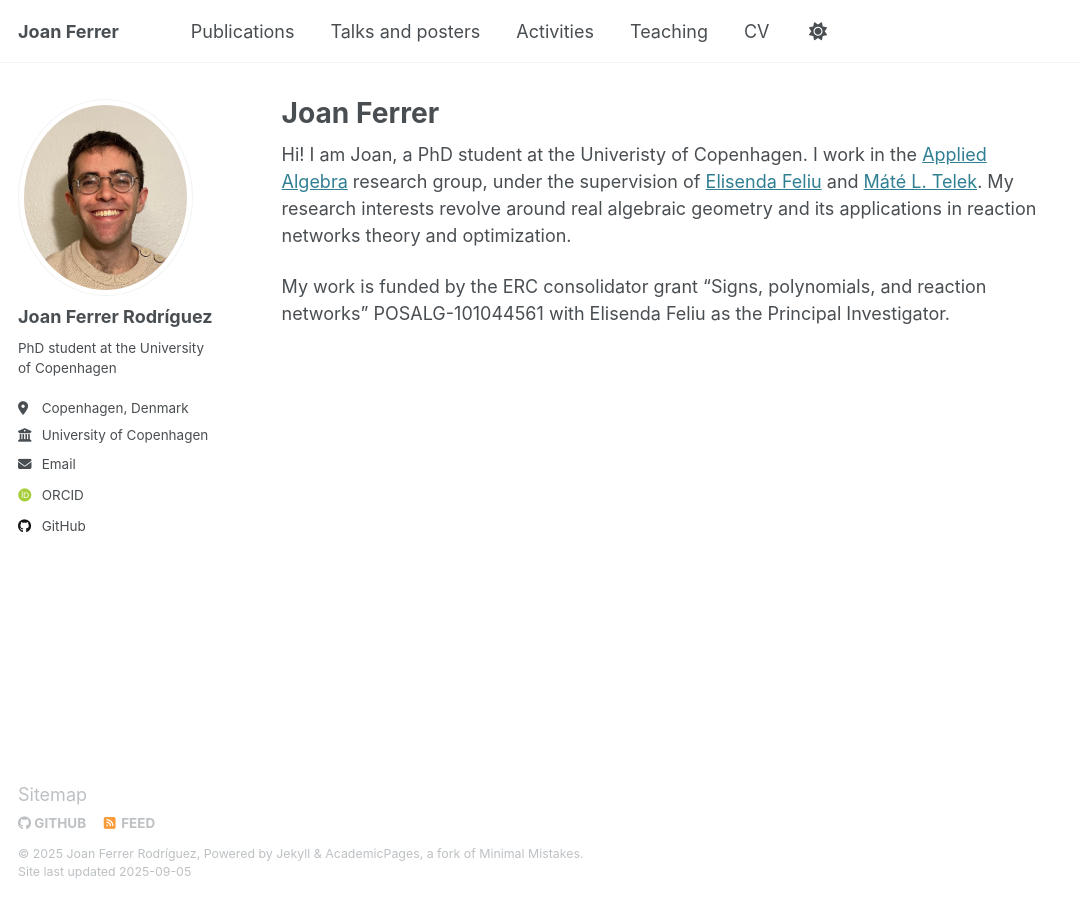
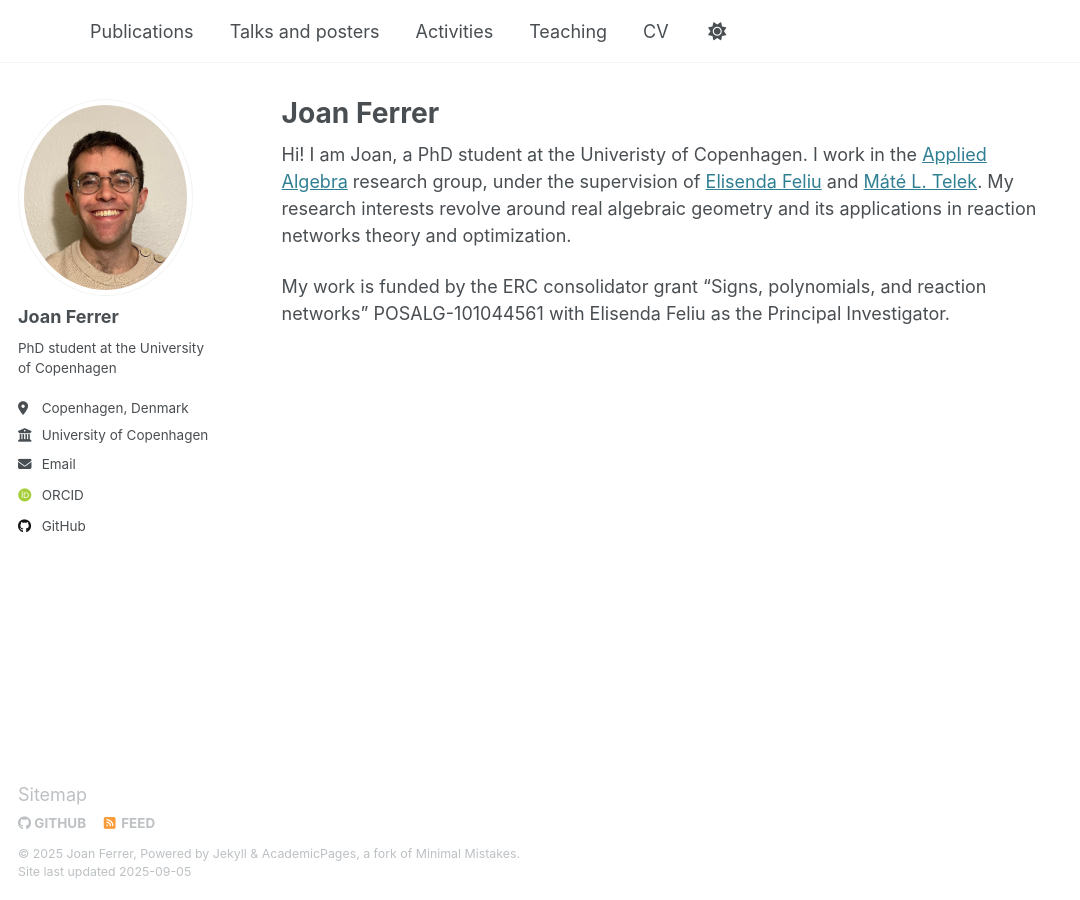
Before and after one commit to joan-ferrer/joan-ferrer.github.io, a Jekyll site: the page built from _pages/about.md, in a window 1280 px wide. Shown: the whole page, without its empty margins (0-1080 px from the left). Built offline with Jekyll 4.4.1, drawn with Linux system fonts in a browser that asks for light colours; some web fonts are replaced.

Commit message:
Update _config.yml

```diff
--- a/_config.yml
+++ b/_config.yml
@@ -9,9 +9,9 @@
 # Basic Site Settings
 locale                   : #"en-US"
 site_theme               : "default"
-title                    : "Joan Ferrer"
-title_separator          : "-"
-name                     : &name "Joan Ferrer Rodríguez"
+title                    : ""
+title_separator          : ""
+name                     : &name "Joan Ferrer"
 description              : &description "I am a PhD student at the University of Copenhagen. I work in the Algebra and Geometry section under the supervision of Elisend Feliu and Máté L. Telek"
 url                      : https://joan-ferrer.github.io # the base hostname & protocol for your site e.g. "https://[your GitHub username].github.io"
 baseurl                  : "" # the subpath of your site, e.g. "/blog"
@@ -23,7 +23,7 @@ repository               : "joan-ferrer/joan-ferrer.github.io"
 author:
   # Biographic information
   avatar           : "photo_website.jpg"
-  name             : "Joan Ferrer Rodríguez"
+  name             : "Joan Ferrer"
   pronouns         : # example: "she/her"
   bio              : "PhD student at the University of Copenhagen"
   location         : "Copenhagen, Denmark"
```
